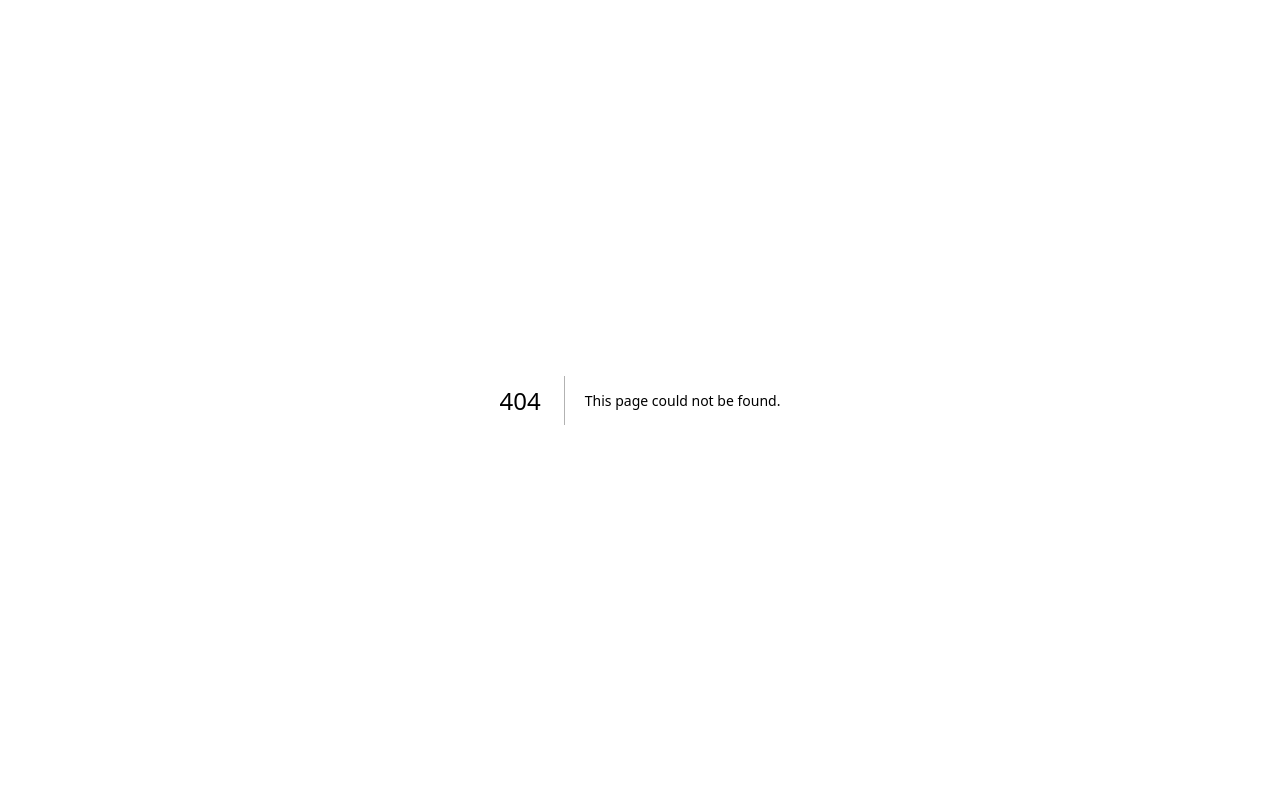
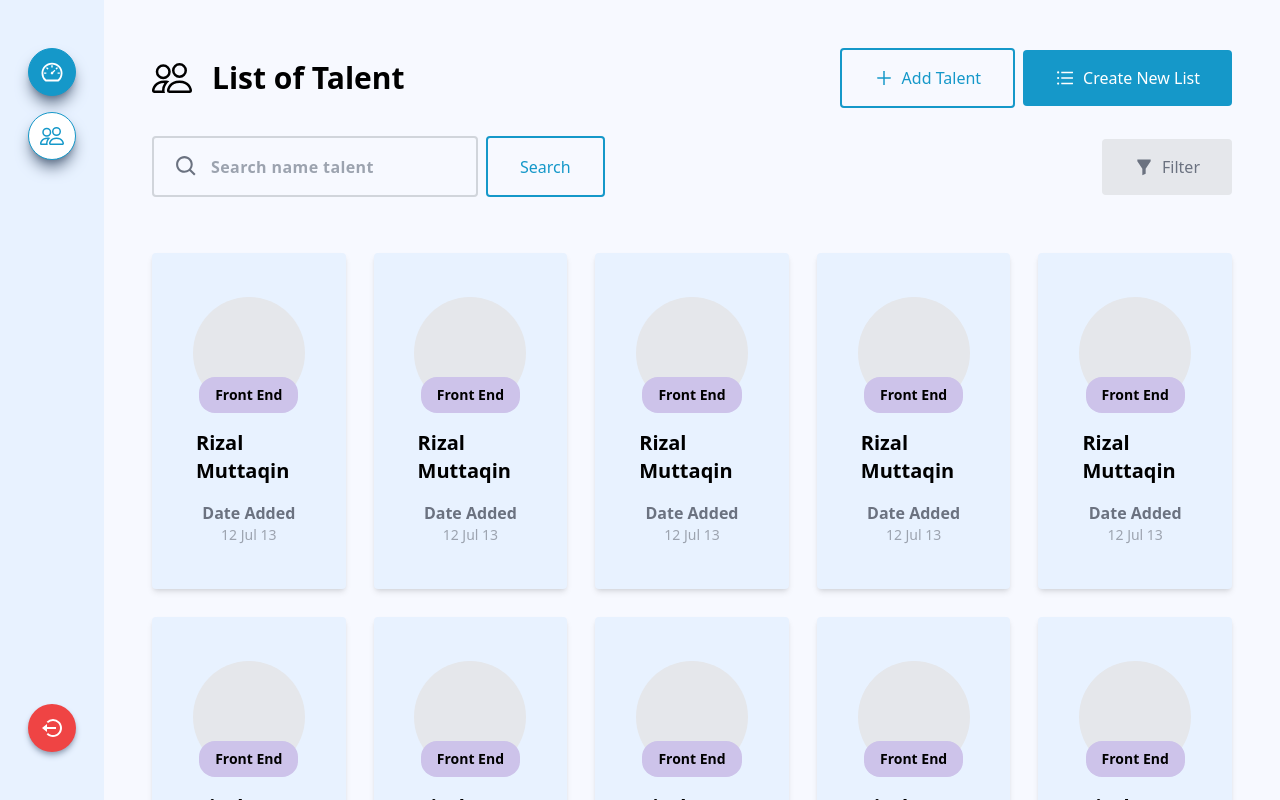
Before and after one commit to ardhptr21/argon, a Next.js app: page /dashboard/talents in a window 1280 px wide. Before the commit this address had no page. Built offline with nearby package versions, Linux system fonts and the light colour scheme.

Commit message:
feat: create talents list dashboard page

```diff
--- /dev/null
+++ b/src/app/dashboard/talents/page.tsx
@@ -0,0 +1,45 @@
+import Button from '@/components/atoms/Button';
+import Input from '@/components/atoms/form/Input';
+import TalentCard from '@/components/organisms/TalentCard';
+import { AiOutlinePlus, AiOutlineUnorderedList } from 'react-icons/ai';
+import { BiSearch } from 'react-icons/bi';
+import { BsPeople } from 'react-icons/bs';
+import { RiFilter2Fill } from 'react-icons/ri';
+
+export default function page() {
+  return (
+    <>
+      <section className='flex items-center justify-between'>
+        <h1 className='font-bold text-3xl inline-flex items-center gap-5'>
+          <BsPeople size={40} />
+          List of Talent
+        </h1>
+        <div className='inline-flex items-center gap-2'>
+          <Button variant='bordered'>
+            <AiOutlinePlus size={20} />
+            Add Talent
+          </Button>
+          <Button>
+            <AiOutlineUnorderedList size={20} />
+            Create New List
+          </Button>
+        </div>
+      </section>
+      <section className='mt-7 flex justify-between items-center'>
+        <div className='flex gap-2'>
+          <Input left={<BiSearch size={25} className='text-gray-500' />} placeholder='Search name talent' />
+          <Button variant='bordered'>Search</Button>
+        </div>
+        <Button variant='default'>
+          <RiFilter2Fill size={20} />
+          Filter
+        </Button>
+      </section>
+      <section className='grid grid-cols-5 gap-7 mt-14'>
+        {Array.from({ length: 15 }).map((_, i) => (
+          <TalentCard key={i} name='Rizal Muttaqin' role='Front End' dateAdded='12 Jul 13' />
+        ))}
+      </section>
+    </>
+  );
+}
--- /dev/null
+++ b/src/components/atoms/Button.tsx
@@ -0,0 +1,26 @@
+import clsx from 'clsx';
+import { ButtonHTMLAttributes, PropsWithChildren } from 'react';
+
+const variantStyle = {
+  bordered: 'border-2 border-primary text-primary hover:bg-primary-light',
+  primary: 'bg-primary text-white hover:bg-primary-deep',
+  default: 'bg-gray-200 text-gray-500 hover:bg-gray-300',
+};
+
+interface IProps extends ButtonHTMLAttributes<HTMLButtonElement>, PropsWithChildren {
+  variant?: keyof typeof variantStyle;
+}
+
+export default function Button({ children, variant, ...props }: IProps) {
+  return (
+    <button
+      {...props}
+      className={clsx([
+        'flex items-center justify-center gap-2 py-4 px-8 rounded font-medium duration-150',
+        variantStyle[variant ?? 'primary'],
+      ])}
+    >
+      {children}
+    </button>
+  );
+}
--- /dev/null
+++ b/src/components/atoms/form/Input.tsx
@@ -0,0 +1,24 @@
+import clsx from 'clsx';
+import { InputHTMLAttributes, ReactNode } from 'react';
+
+interface IProps extends InputHTMLAttributes<HTMLInputElement> {
+  left?: ReactNode;
+}
+
+export default function Input({ className, left, ...props }: IProps) {
+  return (
+    <div
+      className={clsx([
+        'group flex items-center gap-3 border-2 border-gray-300 rounded py-4 px-5 w-max focus-within:border-primary',
+        className,
+      ])}
+    >
+      {left && left}
+      <input
+        type='text'
+        className='outline-none font-bold text-gray-500 placeholder:font-bold placeholder:tracking-wide bg-transparent'
+        {...props}
+      />
+    </div>
+  );
+}
```
